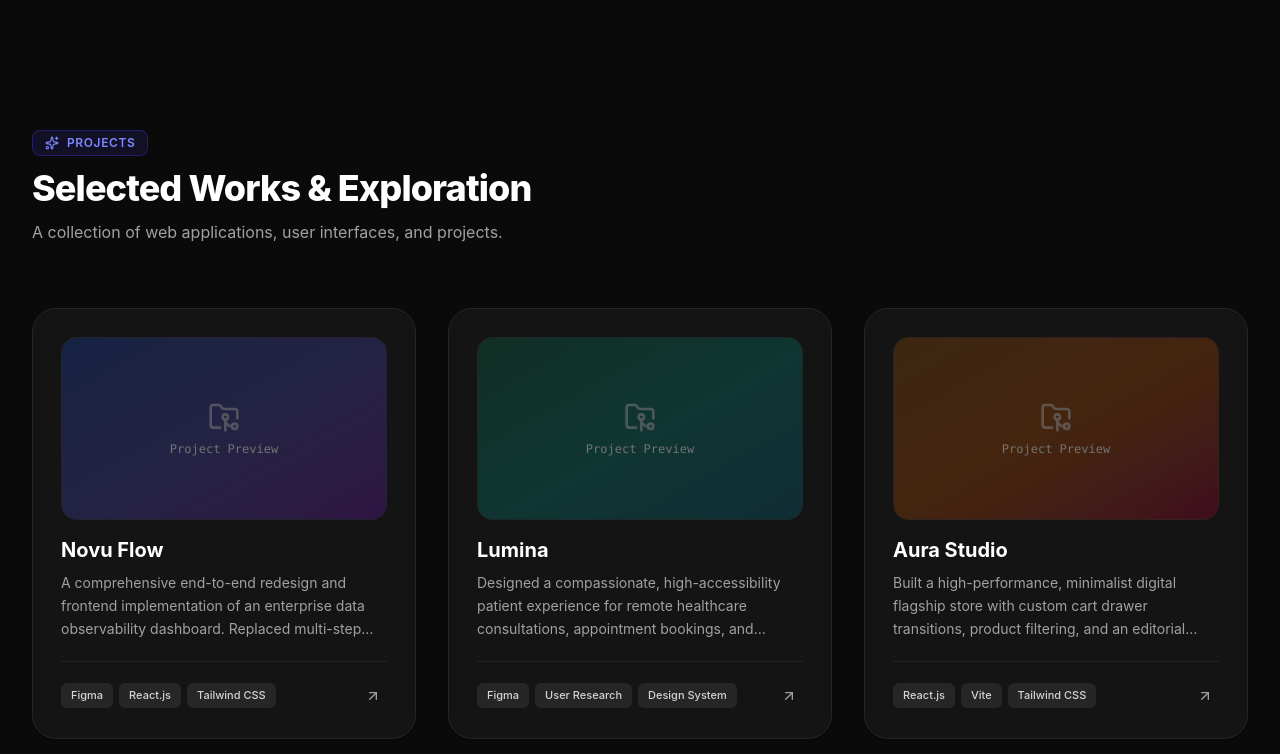
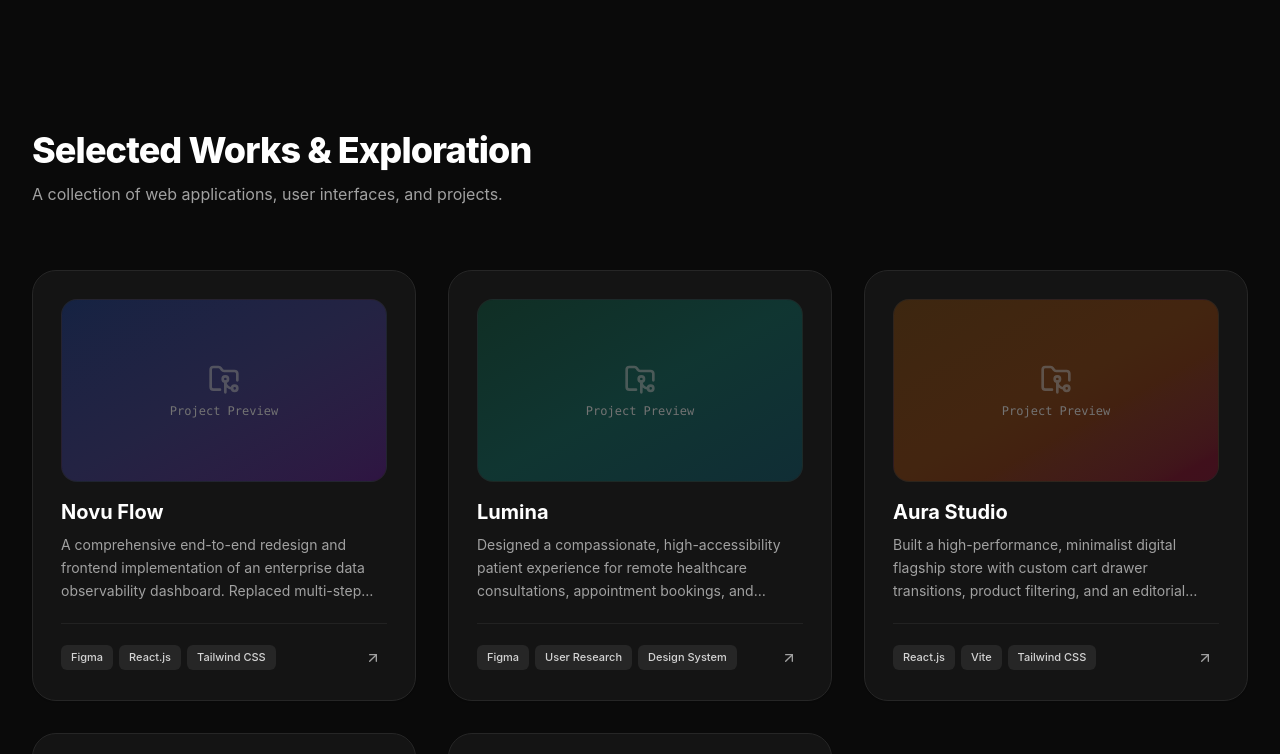
Before and after one commit to Doremon2204-picachu/geraldene_portfolio, a React (Vite) app: page / in a window 1280 px wide. Shown: the part 780-1534 px from the top of the page. Built offline with nearby package versions, Linux system fonts and the light colour scheme.

Commit message:
Remove remaining header pill badges (Get In Touch, Projects, Academic Background)

```diff
--- a/src/components/Contact.jsx
+++ b/src/components/Contact.jsx
@@ -55,10 +55,6 @@ export default function Contact() {
           {/* Left Column: Direct Info & Socials */}
           <div className="lg:col-span-5 space-y-8">
             <div className="space-y-4">
-              <div className="inline-flex items-center gap-2 px-3 py-1 rounded-lg bg-indigo-50 dark:bg-indigo-950/40 border border-indigo-200/50 dark:border-indigo-800/50 text-indigo-600 dark:text-indigo-400 text-xs font-semibold uppercase tracking-wider">
-                <Sparkles className="w-3.5 h-3.5" />
-                <span>Get In Touch</span>
-              </div>
               <h2 className="text-3xl sm:text-4xl font-extrabold tracking-tight text-neutral-900 dark:text-white">
                 Let's create something extraordinary together.
               </h2>
--- a/src/components/Education.jsx
+++ b/src/components/Education.jsx
@@ -9,10 +9,6 @@ export default function Education() {
 
         {/* Section Header */}
         <div className="max-w-3xl mb-14 space-y-4">
-          <div className="inline-flex items-center gap-2 px-3 py-1 rounded-lg bg-indigo-50 dark:bg-indigo-950/40 border border-indigo-200/50 dark:border-indigo-800/50 text-indigo-600 dark:text-indigo-400 text-xs font-semibold uppercase tracking-wider">
-            <GraduationCap className="w-3.5 h-3.5 text-indigo-500" />
-            <span>Academic Background</span>
-          </div>
           <h2 className="text-3xl sm:text-4xl font-extrabold tracking-tight text-neutral-900 dark:text-white">
             Education & Academic Journey.
           </h2>
--- a/src/components/Projects.jsx
+++ b/src/components/Projects.jsx
@@ -10,10 +10,6 @@ export default function Projects() {
 
         {/* Section Header */}
         <div className="mb-12 sm:mb-16 space-y-3 max-w-2xl">
-          <div className="inline-flex items-center gap-2 px-3 py-1 rounded-lg bg-indigo-50 dark:bg-indigo-950/40 border border-indigo-200/50 dark:border-indigo-800/50 text-indigo-600 dark:text-indigo-400 text-xs font-semibold uppercase tracking-wider">
-            <Sparkles className="w-3.5 h-3.5" />
-            <span>Projects</span>
-          </div>
           <h2 className="text-3xl sm:text-4xl font-extrabold tracking-tight text-neutral-900 dark:text-white">
             Selected Works & Exploration
           </h2>
```
